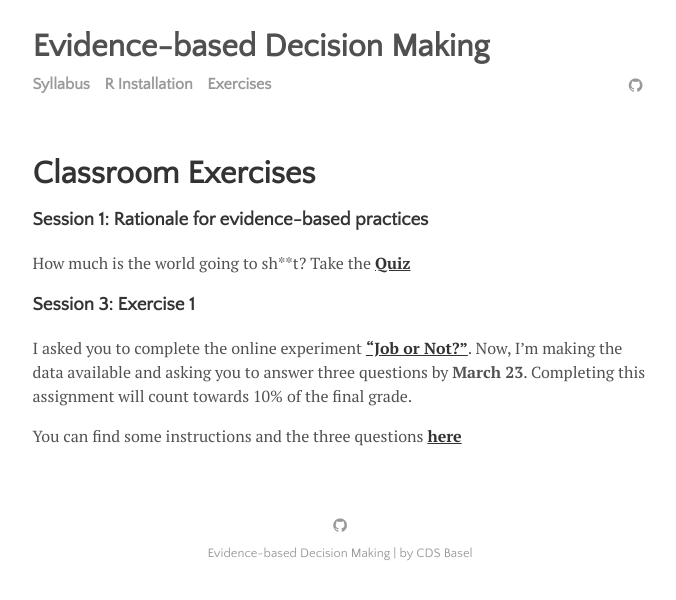
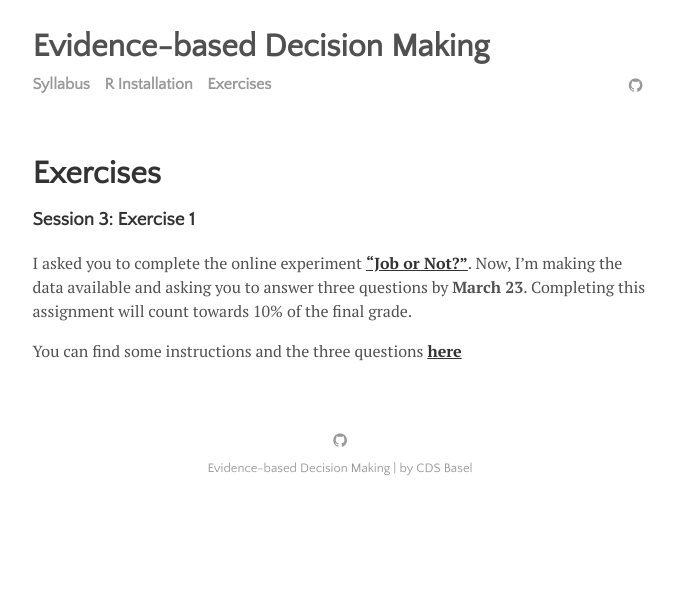
Before and after one commit to matarui/evidencebaseddm, a Jekyll site: the page built from menu/projects.md, in a window 1280 px wide. Shown: the top 600 px of the page, without its empty margins (300-976 px from the left). Built offline with Jekyll 4.4.1, drawn with Linux system fonts in a browser that asks for light colours.

Commit message:
Update projects.md

```diff
--- a/menu/projects.md
+++ b/menu/projects.md
@@ -1,11 +1,7 @@
 ---
 layout: page
-title: Classroom Exercises
+title: Exercises
 ---
-
-### Session 1: Rationale for evidence-based practices
-
-How much is the world going to sh**t? Take the <a href="https://docs.google.com/forms/d/e/1FAIpQLSfei6GDkW5jhcSzJLXa-iGoiZscYLDGILiw4bWcEQ5YfMkS5g/viewform?usp=sf_link"><b>Quiz</b></a>
 
 ### Session 3: Exercise 1
 
```
